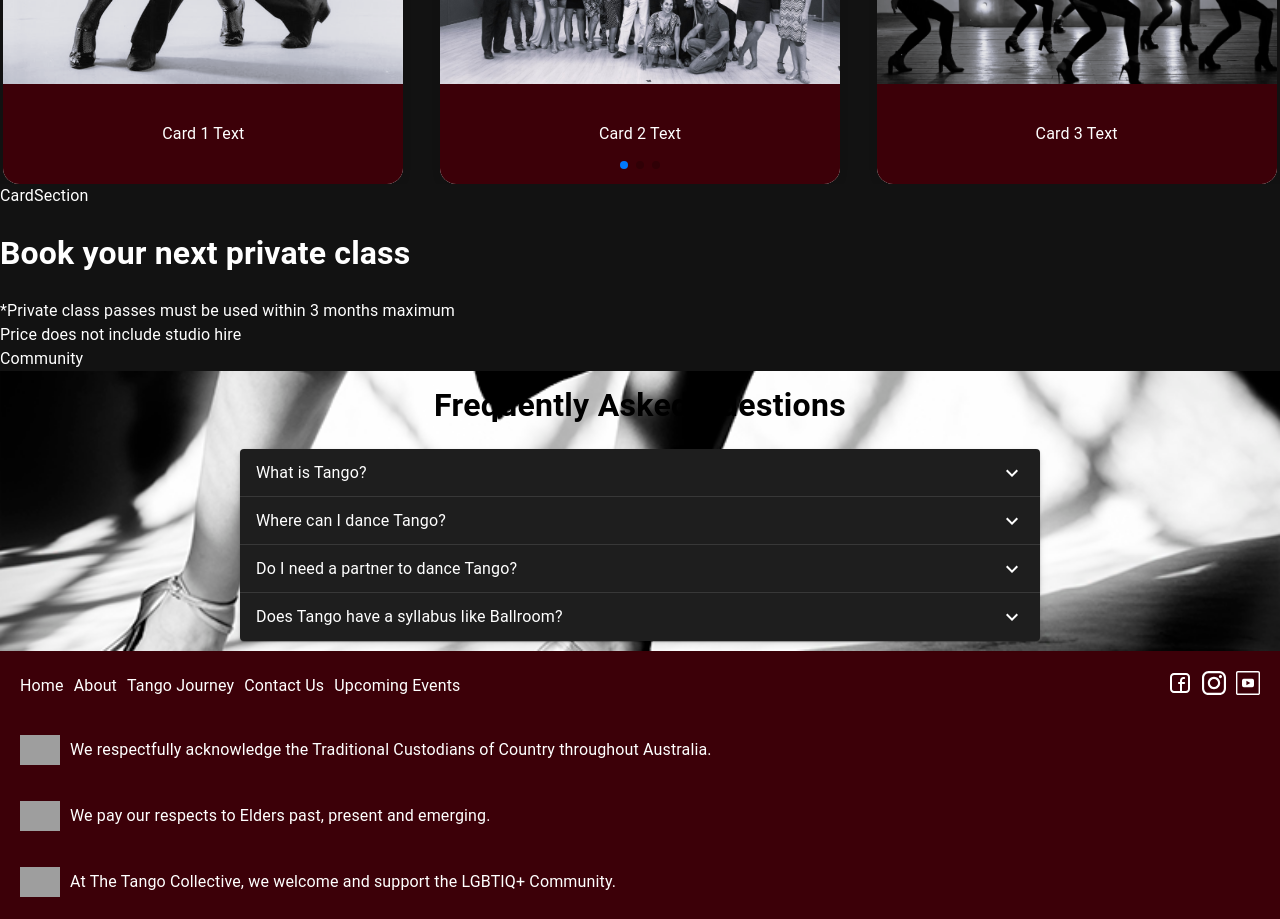
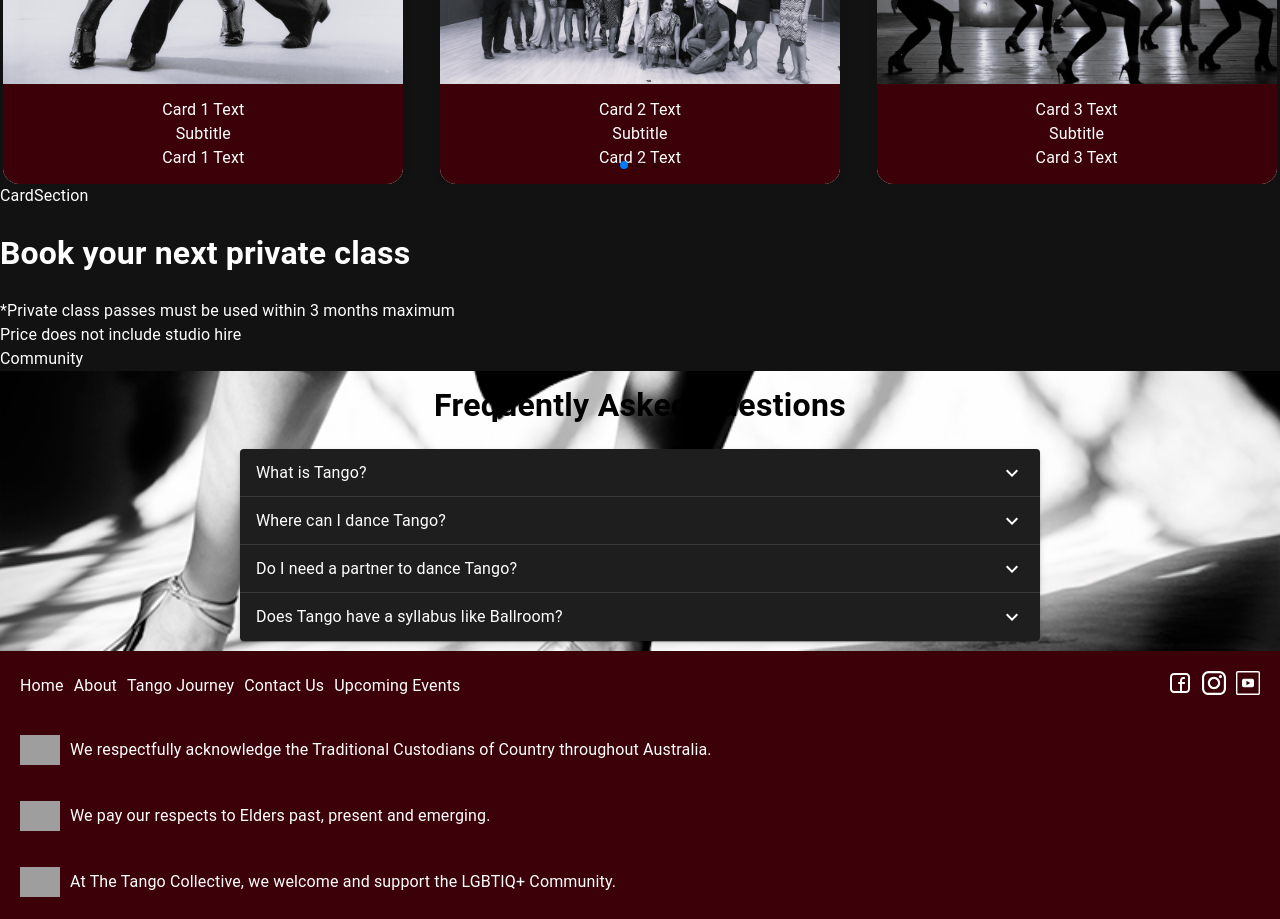
Before and after one commit to arharutyu/tango-collective, a React (Vite) app: page / in a window 1280 px wide. Shown: the part 980-1899 px from the top of the page. Built offline with nearby package versions, Linux system fonts and the light colour scheme; grey boxes are pictures that could not be loaded.

Commit message:
separate out card text to title, subtitle, and text

```diff
--- a/src/components/home/ArtOfConnecting.tsx
+++ b/src/components/home/ArtOfConnecting.tsx
@@ -1,10 +1,11 @@
-import React from "react";
 // Import Swiper React components
 import { Swiper, SwiperSlide } from "swiper/react";
 
 import "./home.css";
 // Import Swiper styles
+// @ts-expect-error not sure why it cant recognize cos it works
 import "swiper/css";
+// @ts-expect-error not sure why it cant recognize cos it works
 import "swiper/css/pagination";
 
 // import required modules
@@ -13,11 +14,11 @@ import CarouselCard from "./CarouselCard";
 
 const ArtOfConnecting = () => {
   const cards = [
-    { photo: "/carousel/CorporateTango.png", text: "Card 1 Text" },
-    { photo: "/carousel/IntermediateWorkshops.jpg", text: "Card 2 Text" },
-    { photo: "/carousel/Show.png", text: "Card 3 Text" },
-    { photo: "/carousel/SocialDance.jpg", text: "Card 4 Text" },
-    { photo: "/carousel/TangoForAll.jpg", text: "Card 5 Text" },
+    { photo: "/carousel/CorporateTango.png", text: { title: "Card 1 Text", subtitle: "Subtitle", text: "Card 1 Text" } },
+    { photo: "/carousel/IntermediateWorkshops.jpg", text: { title: "Card 2 Text", subtitle: "Subtitle", text: "Card 2 Text" } },
+    { photo: "/carousel/Show.png", text: { title: "Card 3 Text", subtitle: "Subtitle", text: "Card 3 Text" } },
+    { photo: "/carousel/SocialDance.jpg", text: { title: "Card 4 Text", subtitle: "Subtitle", text: "Card 4 Text" } },
+    { photo: "/carousel/TangoForAll.jpg", text: { title: "Card 5 Text", subtitle: "Subtitle", text: "Card 5 Text" } },
   ];
 
   return (
--- a/src/components/home/CarouselCard.tsx
+++ b/src/components/home/CarouselCard.tsx
@@ -1,17 +1,22 @@
 import React from 'react';
 import './home.css'; // Import the CSS file
 
-const CarouselCard = ({ photo, text }) => {
+const CarouselCard: React.FC<{ photo: string; text: { title: string; subtitle: string; text: string } }> = ({
+                                                                                                                photo,
+                                                                                                                text,
+                                                                                                            }) => {
     return (
         <div className="carousel-card">
             {/* Photo Section */}
             <div className="carousel-card-photo">
-        <img src={photo} alt="Card visual" />
+                <img src={photo} alt="Card visual"/>
             </div>
 
             {/* Text Section */}
             <div className="carousel-card-text">
-        <p>{text}</p>
+                <p>{text.title}</p> {/* Display the title */}
+                <p>{text.subtitle}</p> {/* Display the subtitle */}
+                <p>{text.text}</p> {/* Display the main text */}
             </div>
         </div>
     );
```
Lines whose indentation alone changed are shown as unchanged.
